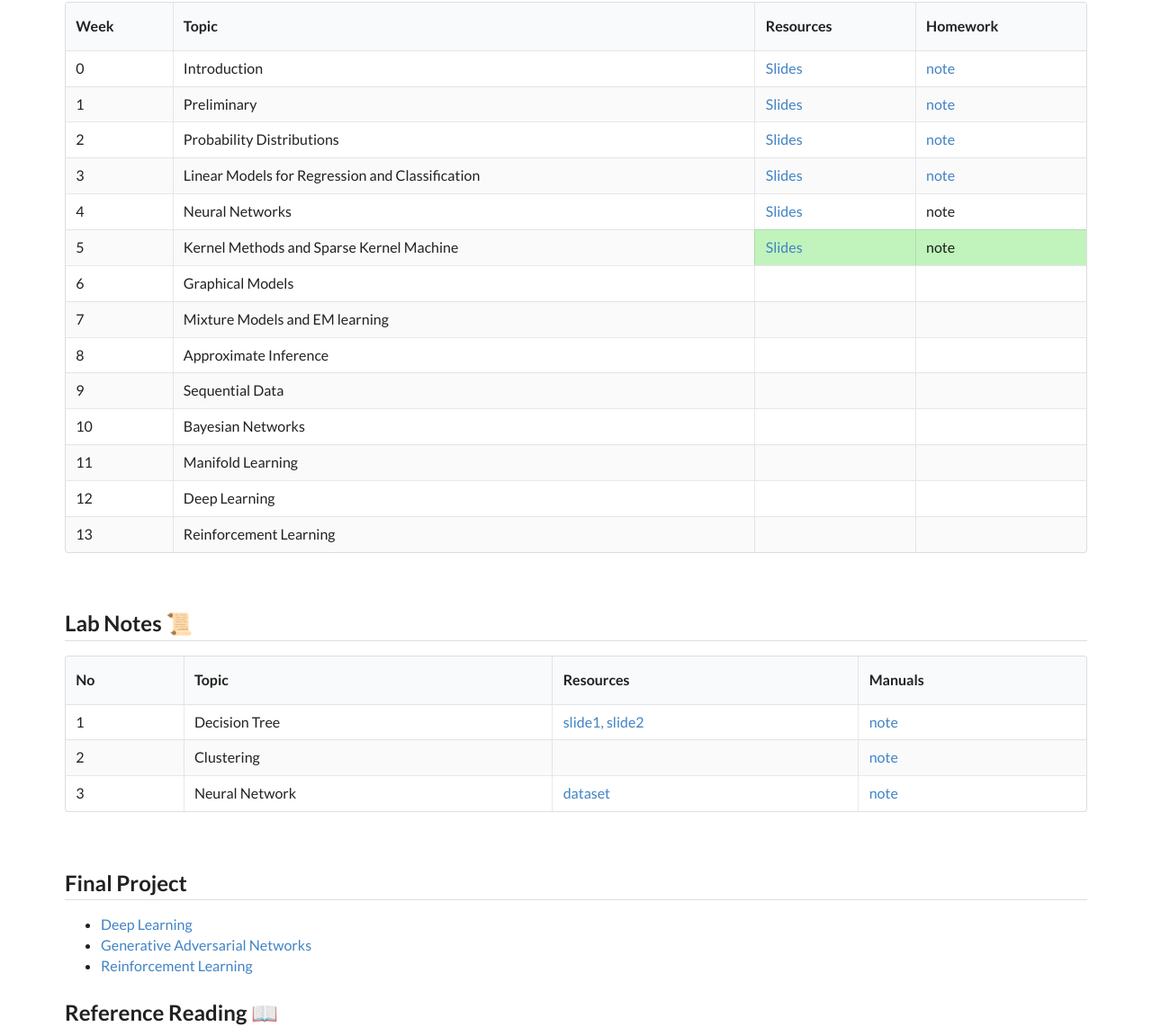
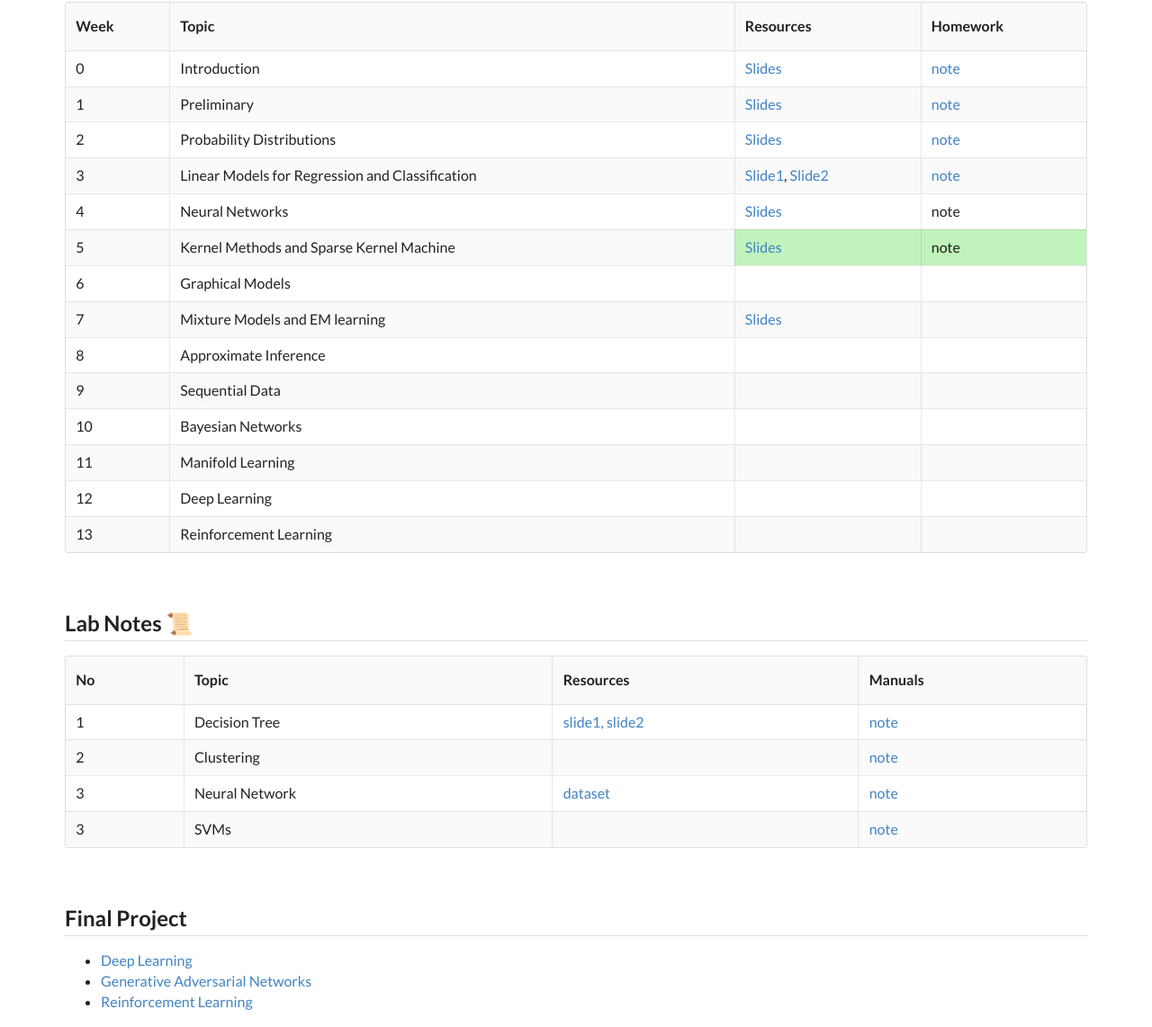
Before and after one commit to Michael-qinzhen/CSE5009, a plain HTML site: page index.html in a window 1280 px wide. Shown: the part 962-2104 px from the top of the page at 90% size. Drawn offline with Linux system fonts and the light colour scheme.

Commit message:
Upload lecture notes

```diff
--- a/index.html
+++ b/index.html
@@ -156,7 +156,8 @@
                     <td>3</td>
                     <td>Linear Models for Regression and Classification</td>
                     <td class="new-0926">
-                        <a href="Lecture/.pdf" target="_blank">Slides</a>
+                        <a href="Lecture/ML_Lecture_Notes_Linear_Regression.pdf" target="_blank">Slide1</a>,
+                        <a href="Lecture/ML_Lecture_Notes_Linear_Classification.pdf" target="_blank">Slide2</a>
                     </td>
                     <td class="new-0926">
                         <a href="">note</a>
@@ -189,6 +190,7 @@
                     <td>7</td>
                     <td>Mixture Models and EM learning</td>
                     <td>
+                    	<a href="Lecture/ML_Lecture_GM_Clustering.pdf" target="_blank">Slides</a>
                     </td>
                     <td></td>
                 </tr>
@@ -283,6 +285,16 @@
                         <a href="Lab/CS405-Machine_Learning_Lab3.pdf" target="_blank">note</a>
                     </td>
                 </tr>
+                <tr>
+                    <td>3</td>
+                    <td>SVMs</td>
+                    <td>
+                        <a href="" target="_blank"></a>
+                    </td>
+                    <td>
+                        <a href="Lab/CS405-Machine_Learning_Lab4.pdf" target="_blank">note</a>
+                    </td>
+                </tr>
             </tbody>
         </table>
         <br>
```
Also changed, not shown: 4 other files.
